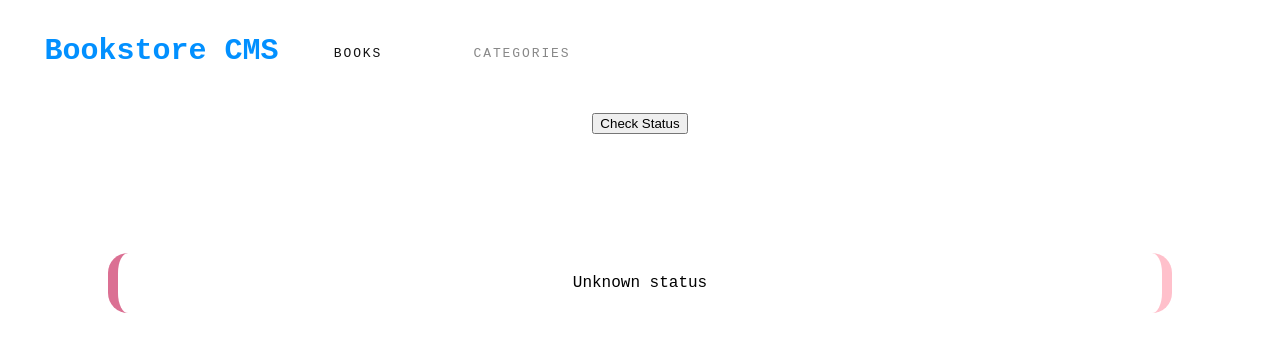
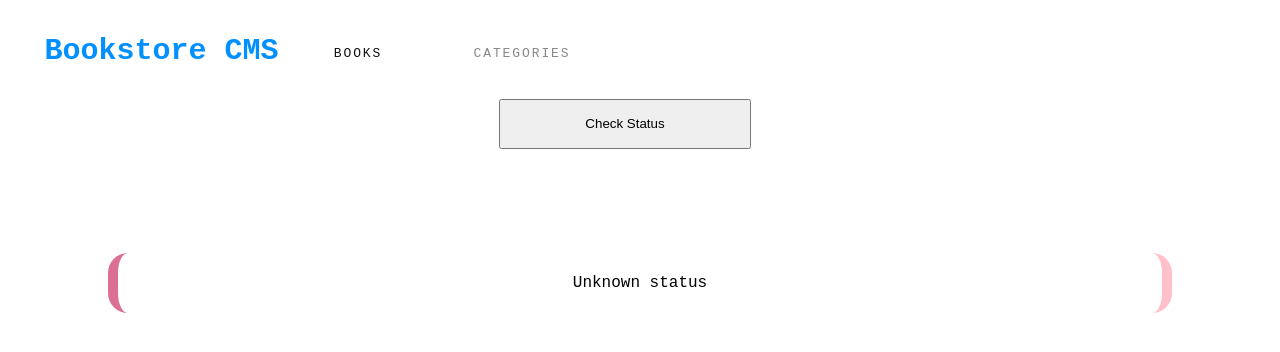
Before and after one commit to osbentech/my-BookStore, a React (Create React App) app: page /categories in a window 1280 px wide. Shown: the top 352 px of the page. Built offline with nearby package versions, Linux system fonts and the light colour scheme.

Commit message:
style my work

```diff
--- a/src/components/Book.css
+++ b/src/components/Book.css
@@ -15,11 +15,10 @@
   margin: auto 0 auto 40px;
 }
 
-.book-button {
-  height: 70px;
+.status {
+  height: 50px;
   width: 20%;
   margin: auto 30px auto 0;
-  border-radius: 50px;
 }
 
 .section {
@@ -51,6 +50,8 @@
   line-height: normal;
   letter-spacing: normal;
   color: #4386bf;
+  background-color: #fafafa;
+  border: #fafafa;
 }
 
 .edit {
@@ -65,13 +66,6 @@
   line-height: normal;
   letter-spacing: normal;
   color: #4386bf;
-}
-
-.Line-2 {
-  width: 0.125rem;
-  height: 4.375rem;
-  margin: 1.125rem 3.688rem 0 4.938rem;
-  border: solid 1px #e8e8e8;
 }
 
 .Current-Chapter {
```
